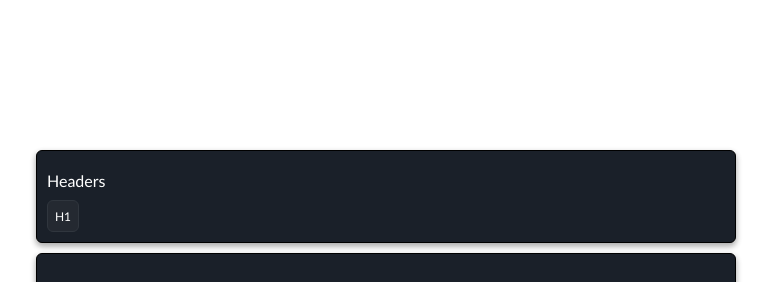
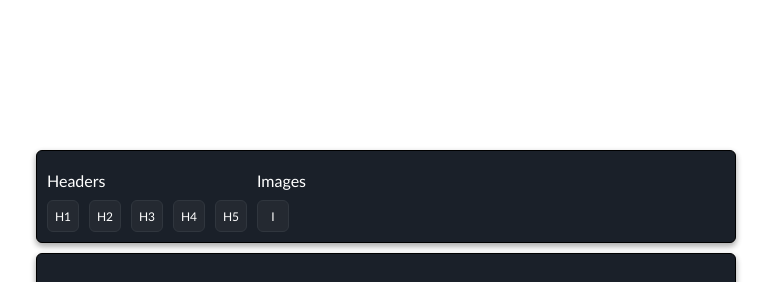
Before and after one commit to Zaba-web/VSTEdit, a Vue app: page / in a window 1280 px wide. Shown: the top 282 px of the page, without its empty margins (254-1025 px from the left). Built offline with nearby package versions, Linux system fonts and the light colour scheme.

Commit message:
Add image loader tool

```diff
--- a/src/defaultTools.js
+++ b/src/defaultTools.js
@@ -6,9 +6,12 @@ export default [
                 name: 'h1_header', // name which may be used in parent component of editor
                 title: "H1 Title", // title attribute value
                 displayContent: "H1", // text or HTML code whitch will be displayed on toolbar
-                action(selectedItem, insertFunction, wrappingFunction) {  // function that calls of click on tool
+                action(editorState, insertFunction, wrappingFunction) {  // function that calls of click on tool
                     /*
-                    *  selectedItem - HTML element that is active in editor
+                    *  editorState - object that has following structure: {
+                        targetElement - selected element in editor
+                        config - editor configuration
+                    }
                     *  inserFunction - allows insert HTML code in the end of selectedItem
                     *  wrappingFunction - allows wrap selected text in DOM element
                     */
@@ -16,14 +19,137 @@ export default [
                     const wrappingFunctionResult = wrappingFunction()
 
                     if(wrappingFunctionResult == null) {
-                        insertFunction(selectedItem, "<h1>New H1</h1>")
+                        insertFunction(editorState.targetElement, "<h1>New H1</h1>")
                     } else {
                         const headerItem = document.createElement("h1")
                         wrappingFunctionResult.append(headerItem, wrappingFunctionResult.selectedText)
                     }
 
                 }
+            },
+            {
+                name: 'h2_header',
+                title: "H2 Title",
+                displayContent: "H2",
+                action(editorState, insertFunction, wrappingFunction) {
+
+                    const wrappingFunctionResult = wrappingFunction()
+
+                    if(wrappingFunctionResult == null) {
+                        insertFunction(editorState.targetElement, "<h2>New H2</h2>")
+                    } else {
+                        const headerItem = document.createElement("h2")
+                        wrappingFunctionResult.append(headerItem, wrappingFunctionResult.selectedText)
+                    }
+
+                }
+            },
+            {
+                name: 'h3_header',
+                title: "H3 Title",
+                displayContent: "H3",
+                action(editorState, insertFunction, wrappingFunction) {
+                    const wrappingFunctionResult = wrappingFunction()
+
+                    if(wrappingFunctionResult == null) {
+                        insertFunction(editorState.targetElement, "<h3>New H3</h3>")
+                    } else {
+                        const headerItem = document.createElement("h3")
+                        wrappingFunctionResult.append(headerItem, wrappingFunctionResult.selectedText)
+                    }
+
+                }
+            },
+            {
+                name: 'h4_header',
+                title: "H4 Title",
+                displayContent: "H4",
+                action(editorState, insertFunction, wrappingFunction) {
+                    const wrappingFunctionResult = wrappingFunction()
+
+                    if(wrappingFunctionResult == null) {
+                        insertFunction(editorState.targetElement, "<h4>New H4</h1>")
+                    } else {
+                        const headerItem = document.createElement("h4")
+                        wrappingFunctionResult.append(headerItem, wrappingFunctionResult.selectedText)
+                    }
+
+                }
+            },
+            {
+                name: 'h5_header',
+                title: "H5 Title",
+                displayContent: "H5",
+                action(editorState, insertFunction, wrappingFunction) {
+                    const wrappingFunctionResult = wrappingFunction()
+
+                    if(wrappingFunctionResult == null) {
+                        insertFunction(editorState.targetElement, "<h5>New H1</h5>")
+                    } else {
+                        const headerItem = document.createElement("h5")
+                        wrappingFunctionResult.append(headerItem, wrappingFunctionResult.selectedText)
+                    }
+
+                }
             }
+        ]
+    },
+    {
+        name: 'Images',
+        tools: [
+            {
+                name: 'insert_name',
+                title: "Upload Image",
+                displayContent: "I",
+                action(editorState, insertFunction) {
+
+                    // check if link to image handler configured
+                    if(!editorState.config) {
+                        alert("This editor instrance is not configured to upload images")
+                        return ;
+                    }
+
+                    /*
+                    *   Create form with file input dynamically
+                    *   We need it in order to avoid nested forms in HTML markup
+                    */
+
+                    const formContainer = document.querySelector('.additional-contianer')
+                    const form = document.createElement("form")
+                    const input = document.createElement("input")
+
+                    input.type = "file"
+                    input.name = "upload"
+
+                    form.enctype = "multipart/form-data"
+
+                    form.appendChild(input)
+                    formContainer.appendChild(form)
+
+                    input.addEventListener("change", () => {
+                        const formData = new FormData(form) // fetch file data from from
+                        const request = new XMLHttpRequest()
+
+                        request.open('POST', editorState.config.imageLoadHandler)
+
+                        request.onload = () => {
+                            if(request.status != 200) {
+                                alert("Error: image was not uploaded")
+                                return ;
+                            }
+
+                            let imageLink = request.responseText
+                            insertFunction(editorState.targetElement, `<img src='${imageLink}'>`)
+
+                            form.remove() // when uploading an image, the form is deleted
+                        }
+
+                        request.send(formData)
+                    })
+
+                    input.click() // open file dialog
+                }
+            },
         ]
     }
 ]
```
